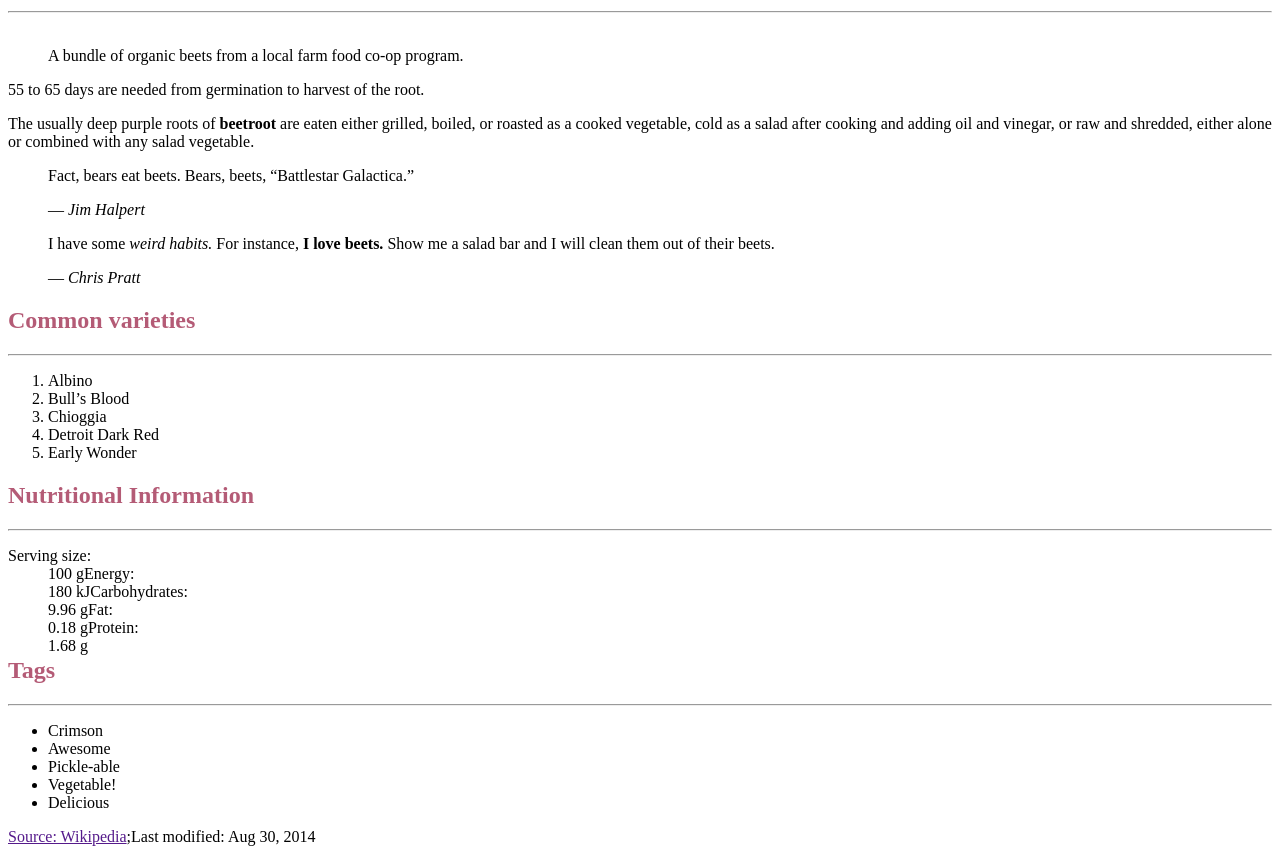
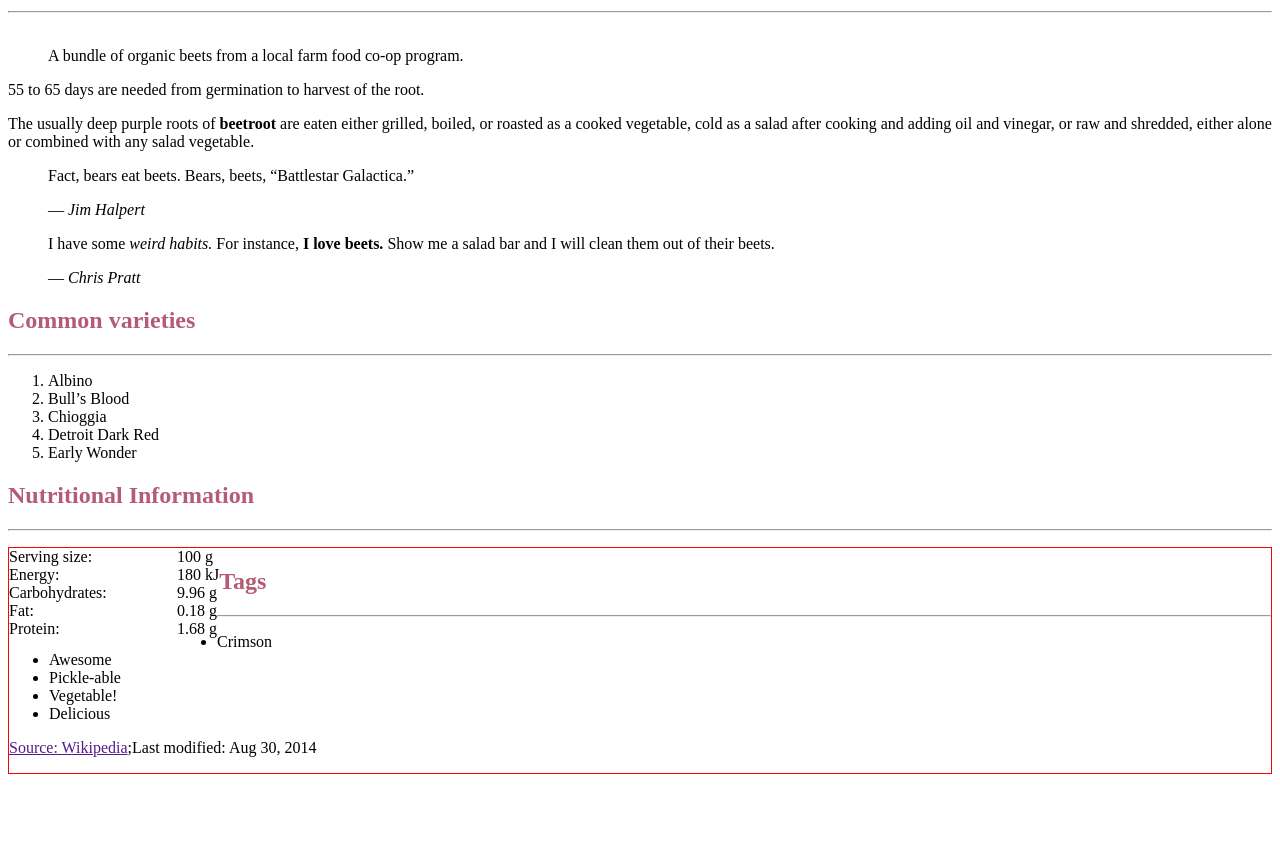
Before and after one commit to boot0080/dsn1678-exercise-0, a plain HTML site: page index.html in a window 1280 px wide. Shown: the part 108-970 px from the top of the page. After the commit the page ends 898 px from the top, so only its background shows below. Drawn offline with Linux system fonts and the light colour scheme.

Commit message:
Added styling to the table

```diff
--- a/css/general.css
+++ b/css/general.css
@@ -14,9 +14,23 @@ h2 {
 	color: #b45b76;
 }
 
-dd{
+dl {
+	border: 1px solid red;
+	/*
+	Overflow hidden is a clearfix
+	It reminds the <dl> to wrap around its floated children
+	*/
+	overflow: hidden;
+}
+
+dt {
+	float: left;
+	clear: left;
+	width: 8em;
+}
+
+dd {
 	float: left;
 	margin; 0;
-
-
+	padding: 0;
 }
```
